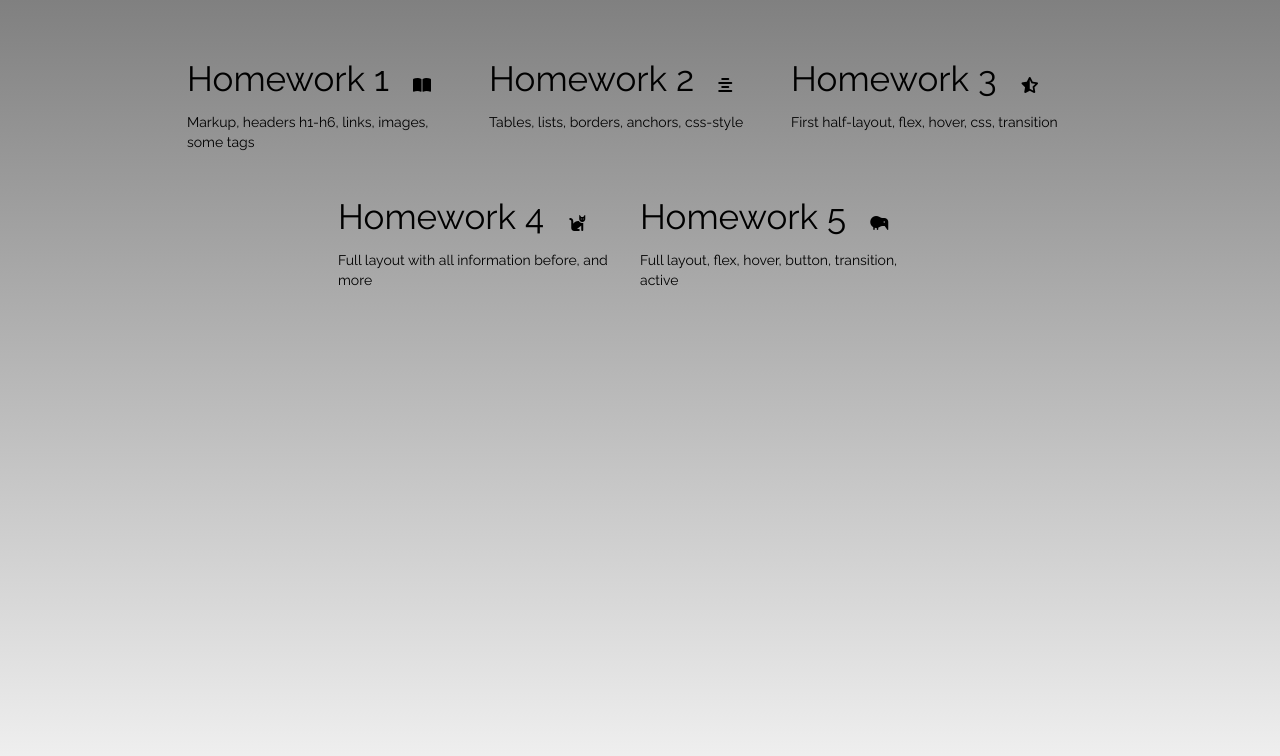
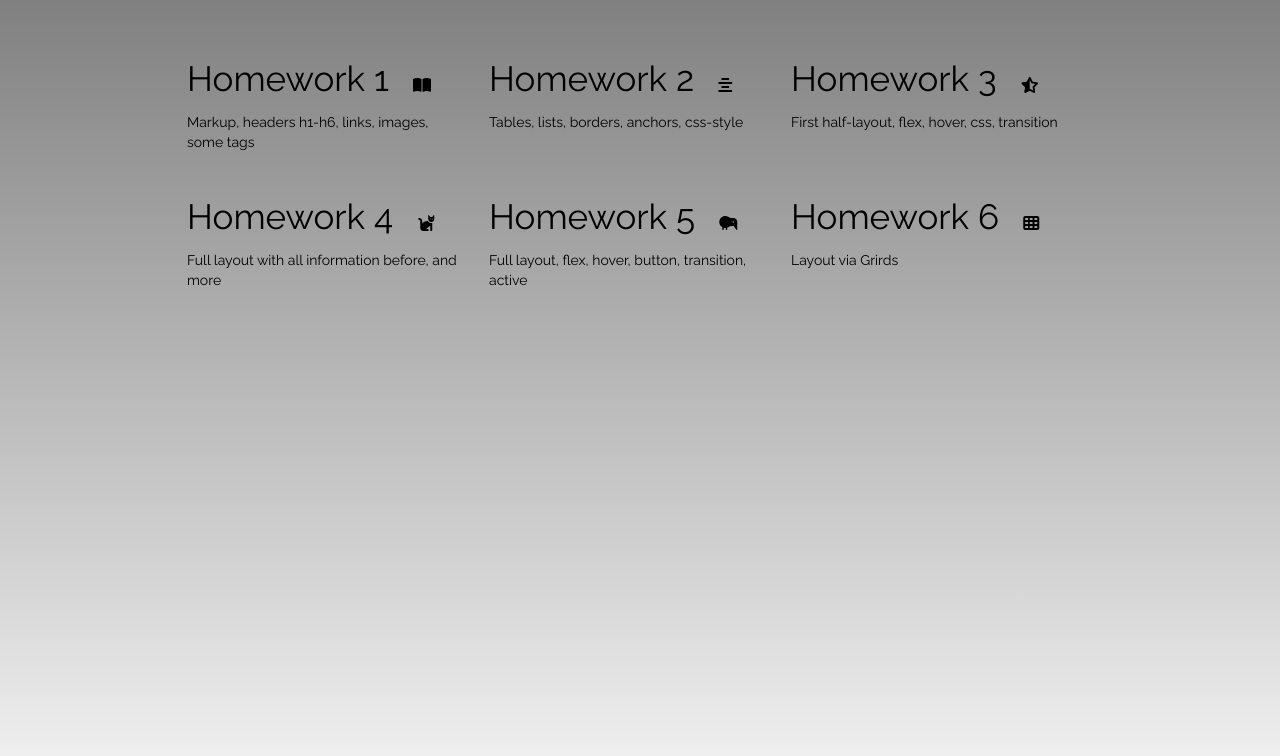
Before and after one commit to NewAlexey/TeachMeSkills, a plain HTML site: page index.html in a window 1280 px wide. Drawn offline with Linux system fonts and the light colour scheme.

Commit message:
update githubpages

```diff
--- a/index.html
+++ b/index.html
@@ -35,6 +35,11 @@
                     <a href="Homework 5/index.html" target="_blank"><i class="fas fa-kiwi-bird fa-class"></i></a>
                     <p class="p-with-information">Full layout, flex, hover, button, transition, active</p>
                 </div>
+                <div class="div-homeworks">
+                    <span class="span-with-homework">Homework 6</span>
+                    <a href="Homework 6/index.html" target="_blank"><i class="fas fa-th fa-class"></i></a>
+                    <p class="p-with-information">Layout via Grirds</p>
+                </div>
             </div>
         </div>
     </body>
```
